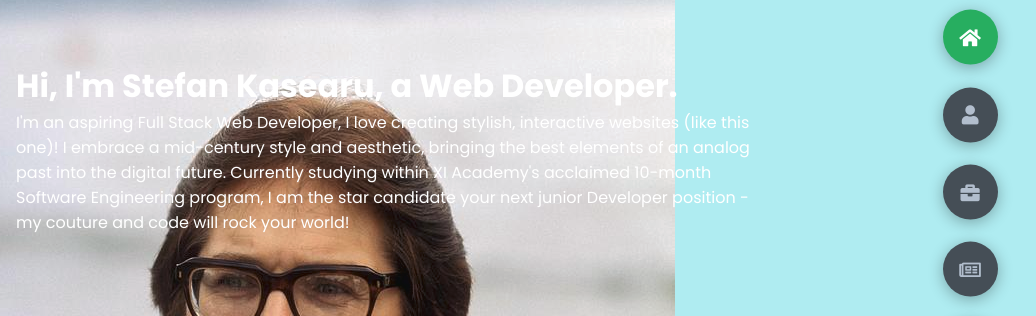
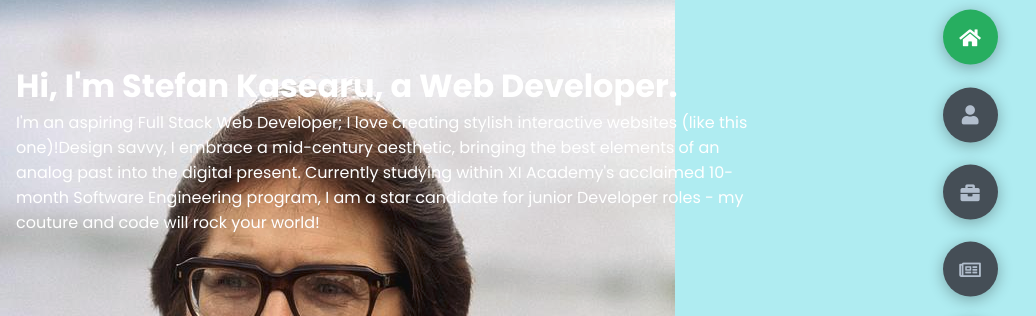
Before and after one commit to Stefan-webdev/my-personal-website, a plain HTML site: page index.html in a window 1280 px wide. Shown: the part 208-524 px from the top of the page, 244-1280 px from the left. Drawn offline with Linux system fonts and the light colour scheme.

Commit message:
update index copy

```diff
--- a/index.html
+++ b/index.html
@@ -23,7 +23,7 @@
           Hi, I'm <span class="name">Stefan Kasearu</span>, a Web Developer.
         </h1>
         <p>
-          I'm an aspiring Full Stack Web Developer, I love creating stylish, interactive websites (like this one)! I embrace a mid-century style and aesthetic, bringing the best elements of an analog past into the digital future. Currently studying within XI Academy's acclaimed 10-month Software Engineering program, I am the star candidate your next junior Developer position - my couture and code will rock your world!
+          I'm an aspiring Full Stack Web Developer; I love creating stylish interactive websites (like this one)!Design savvy, I embrace a mid-century aesthetic, bringing the best elements of an analog past into the digital present. Currently studying within XI Academy's acclaimed 10-month Software Engineering program, I am a star candidate for junior Developer roles - my couture and code will rock your world!
         </p>
       </div>
       <a href="" class="main-btn">
```
